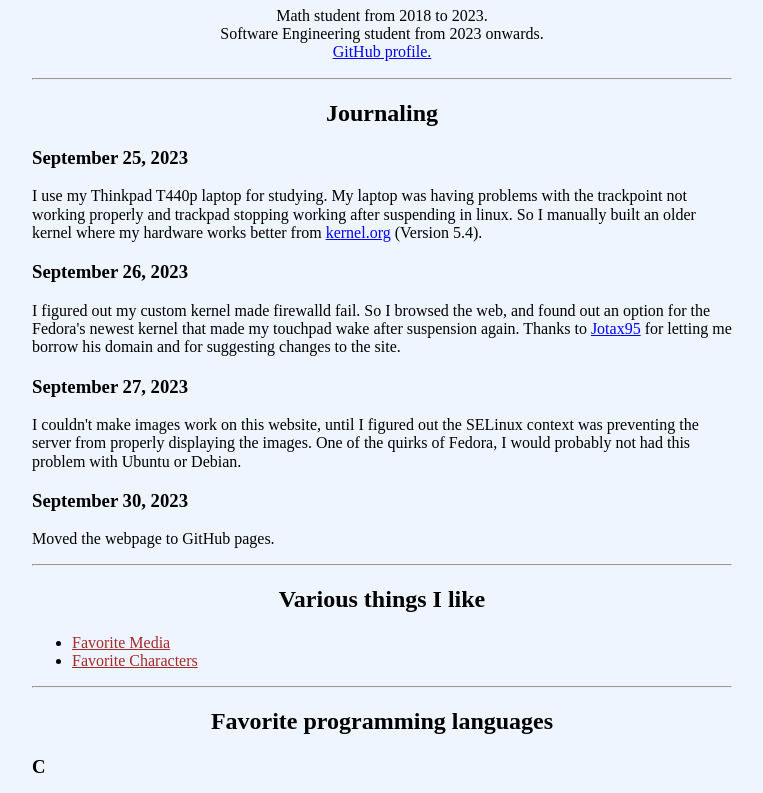
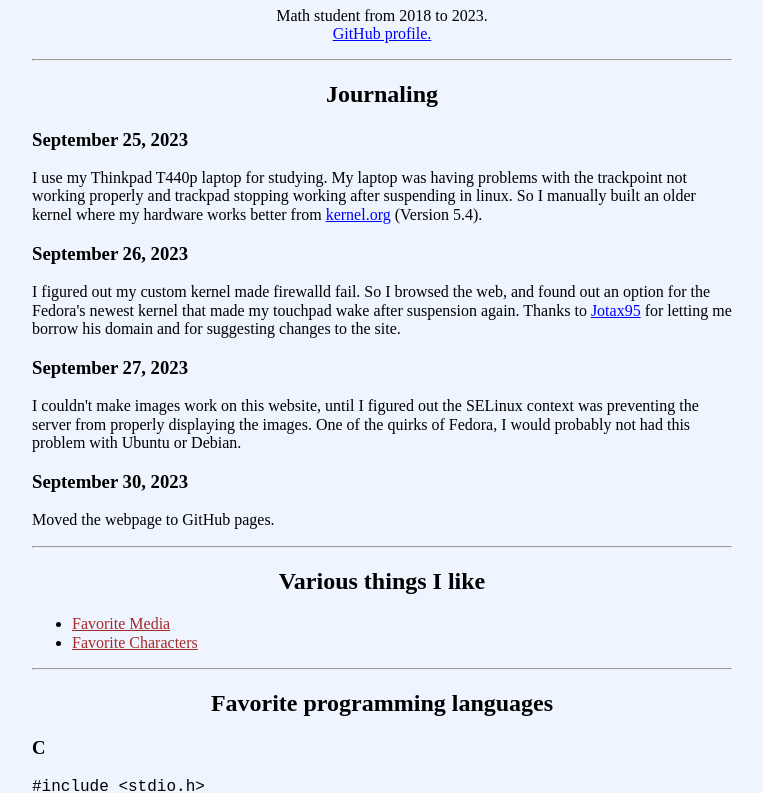
Before and after one commit to rain-king/personal-website, a plain HTML site: page index.html in a window 1280 px wide. Shown: the part 73-866 px from the top of the page, without its empty margins (258-1021 px from the left). Drawn offline with Linux system fonts and the light colour scheme.

Commit message:
Update index.html

```diff
--- a/index.html
+++ b/index.html
@@ -21,7 +21,6 @@
     <h1>Gustavo Murillo Vega</h1>
     <p>
       Math student from 2018 to 2023.<br>
-      Software Engineering student from 2023 onwards.<br>
       <a href="https://github.com/rain-king" style="color: blue;" target="_blank"
       rel="noopener noreferrer">GitHub profile.</a>
     </p>
```
